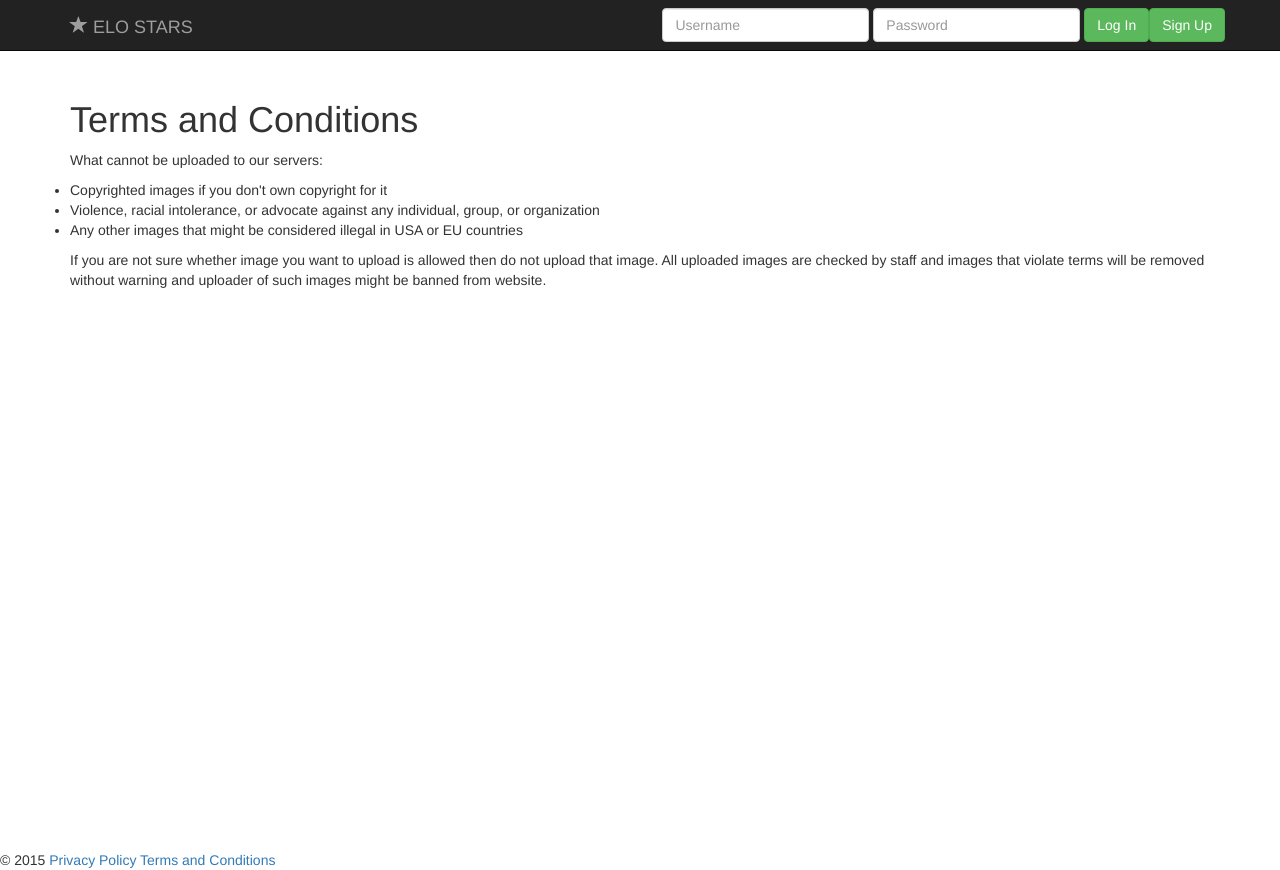
After one commit to explodes/elostars, a Django app: a page that uses templates/base.html in a window 1280 px wide. The commit adds this page. Run offline with Django 3.2, Linux system fonts and the light colour scheme; parts of the project's set-up code (start-up, migrations or seed data) failed here and were passed over; some libraries are stand-ins or nearby versions.

Commit message:
[legal] privacy policy and terms and conditions

```diff
--- a/elostars/main/urls.py
+++ b/elostars/main/urls.py
@@ -5,4 +5,6 @@ urlpatterns = patterns("elostars.main.views",
     url("^signup/$", "signup", name="signup"),
     url("^settings/$", "user_settings", name="settings"),
     url("^rate/$", "rate", name="rate"),
+    url("^privacy-policy/$", "privacy", name="privacy"),
+    url("^terms-and-conditions/$", "terms", name="terms"),
 )
--- a/elostars/main/views.py
+++ b/elostars/main/views.py
@@ -115,3 +115,13 @@ def user_settings(request, template="settings.html"):
         "pictures": pictures,
         "settings_form": settings_form
     })
+
+
+def privacy(request, template="privacy.html"):
+    return render(request, template, {
+    })
+
+
+def terms(request, template="terms.html"):
+    return render(request, template, {
+    })
--- a/templates/base.html
+++ b/templates/base.html
@@ -43,6 +43,12 @@
 
 		</div>
 
+		<div>
+			&copy; 2015
+			<a href="{% url 'main:privacy' %}">Privacy Policy</a>
+			<a href="{% url 'main:terms' %}">Terms and Conditions</a>
+		</div>
+
 		<script src="https://ajax.googleapis.com/ajax/libs/jquery/1.11.2/jquery.min.js"></script>
 		<script src="https://maxcdn.bootstrapcdn.com/bootstrap/3.3.4/js/bootstrap.min.js"></script>
 		{% block extrajs %}		{% endblock %}
--- /dev/null
+++ b/templates/terms.html
@@ -0,0 +1,21 @@
+{% extends "base.html" %}
+
+
+{% block main %}
+
+<h1>Terms and Conditions</h1>
+<p>
+	What cannot be uploaded to our servers:
+</p>
+<ul>
+	<li>Copyrighted images if you don't own copyright for it</li>
+	<li>Violence, racial intolerance, or advocate against any individual, group, or organization</li>
+	<li>Any other images that might be considered illegal in USA or EU countries</li>
+</ul>
+<p>
+	If you are not sure whether image you want to upload is allowed then do not upload
+	that image. All uploaded images are checked by staff and images that violate terms
+	will be removed without warning and uploader of such images might be banned from website.
+</p>
+
+{% endblock main %}
```
Also changed, not shown: templates/privacy.html (added, +16 -0 lines).
